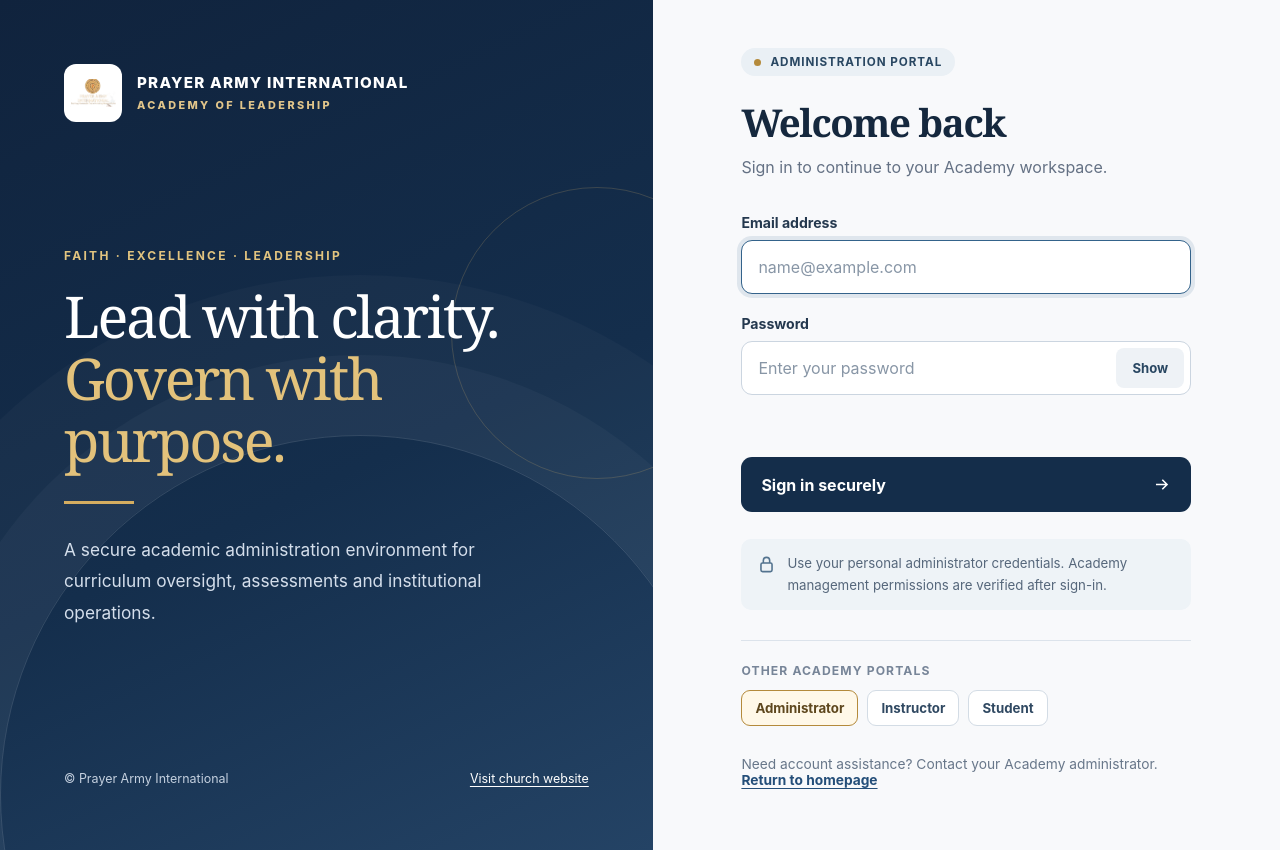
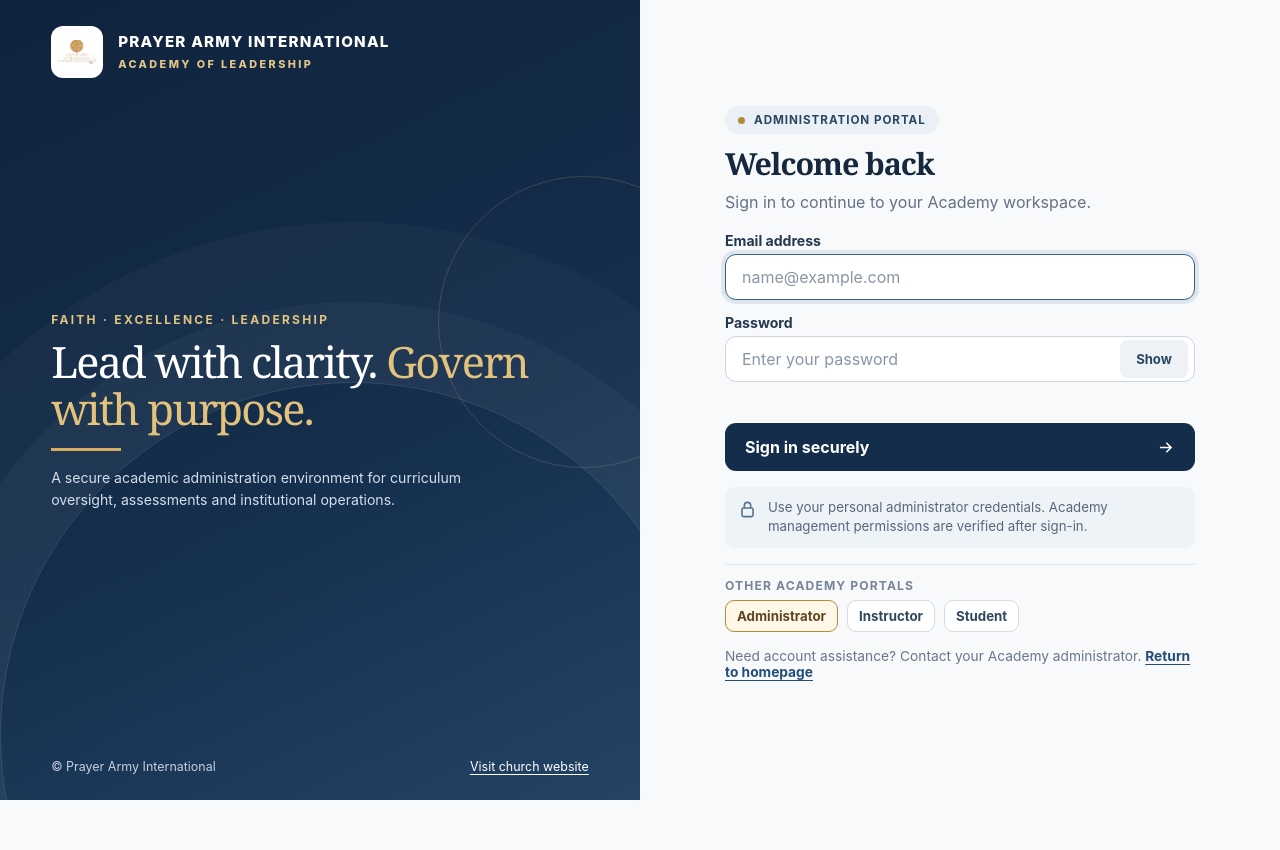
Before and after one commit to believersmale-ai/prayerarmy-inter, a PHP site: page /academy-login-admin.html in a window 1280 px wide. After the commit the page ends 800 px from the top, so only its background shows below. Run offline with PHP 8.4, Linux system fonts and the light colour scheme.

Commit message:
design(academy): compact viewport-fitting login layouts with safe overflow fallback

```diff
--- a/academy-login.css
+++ b/academy-login.css
@@ -22,3 +22,54 @@
 @media(max-width:980px){.auth-shell{grid-template-columns:minmax(0,.85fr) minmax(380px,1fr)}.auth-story{padding:36px}.story-main h1{font-size:2.7rem}}
 @media(max-width:720px){.auth-shell{display:flex;flex-direction:column}.auth-story{padding:25px 23px 28px;min-height:auto}.brand img{width:46px;height:46px}.story-main{margin:24px 0 0}.story-main h1{font-size:2rem;margin:9px 0}.story-main p{font-size:.91rem;line-height:1.5;margin:0}.story-rule,.story-footer{display:none}.auth-main{padding:34px 22px 60px;justify-content:flex-start}.auth-content h2{font-size:2rem;margin-top:16px}.lead{margin-bottom:24px}}
 @media(prefers-reduced-motion:reduce){*{transition:none!important;scroll-behavior:auto!important}}
+
+/* Compact faculty sign-in: fit normal laptop/desktop viewports without clipping */
+@media(min-width:721px){
+ html,body{min-height:100%;height:100%}
+ .auth-shell{height:100dvh;min-height:0;grid-template-columns:minmax(0,1fr) minmax(410px,1fr)}
+ .auth-story{min-height:0;padding:clamp(22px,3.2vh,42px) clamp(28px,4vw,64px)}
+ .auth-story .brand img{width:clamp(52px,6.5vh,68px);height:clamp(52px,6.5vh,68px)}
+ .story-main{margin:clamp(14px,2.5vh,30px) 0}
+ .story-main h1{font-size:clamp(2.5rem,5.4vh,4.1rem);margin:clamp(10px,1.5vh,20px) 0}
+ .story-main p{font-size:clamp(.88rem,1.7vh,1.05rem);line-height:1.55}
+ .story-rule{margin:clamp(12px,2vh,22px) 0}
+ .auth-main{min-height:0;padding:clamp(14px,2.3vh,28px) clamp(24px,4vw,70px);overflow-y:auto}
+ .auth-content{width:min(100%,470px)}
+ .auth-content h2{font-size:clamp(1.9rem,3.8vh,2.6rem);margin:clamp(8px,1.5vh,17px) 0 6px}
+ .lead{margin-bottom:clamp(12px,2vh,22px)}
+ .form-group{margin-bottom:clamp(10px,1.7vh,16px)}
+ .form-group label{margin-bottom:5px}
+ .field input{height:clamp(43px,5.8vh,52px)}
+ .reveal{top:4px;height:calc(100% - 8px)}
+ .submit{height:clamp(45px,6vh,52px);margin-top:clamp(8px,1.5vh,16px)}
+ .error{margin:4px 0;min-height:1.1em}
+ .auth-note{margin:clamp(12px,2vh,20px) 0;padding:11px 13px;line-height:1.45}
+ .role-nav{padding-top:clamp(10px,1.7vh,18px)}
+ .role-nav p{margin-bottom:7px}
+ .role-links a{padding:7px 11px}
+ .bottom-link{margin-top:clamp(12px,2vh,20px)}
+}
+@media(min-width:721px) and (max-height:700px){
+ .auth-story{padding-top:18px;padding-bottom:18px}
+ .story-main h1{font-size:clamp(2.1rem,5vh,3rem)}
+ .story-main p{font-size:.88rem}
+ .auth-main{padding-top:12px;padding-bottom:12px}
+ .auth-content h2{font-size:1.8rem}
+ .auth-note{font-size:.77rem;padding:9px 12px;margin:9px 0}
+ .bottom-link{font-size:.78rem;margin-top:9px}
+}
+@media(max-width:720px){
+ .auth-story{padding:18px 20px}
+ .story-main{margin:12px 0 0}
+ .story-main h1{font-size:clamp(1.6rem,6vw,2rem);margin:5px 0}
+ .story-main p{display:none}
+ .auth-main{padding:20px 20px 32px}
+ .auth-content h2{margin-top:10px}
+ .lead{margin-bottom:16px}
+ .form-group{margin-bottom:13px}
+ .field input{height:48px}
+ .reveal{height:36px;top:6px}
+ .auth-note{margin:14px 0;padding:11px}
+ .role-nav{padding-top:14px}
+ .bottom-link{margin-top:16px}
+}
```
